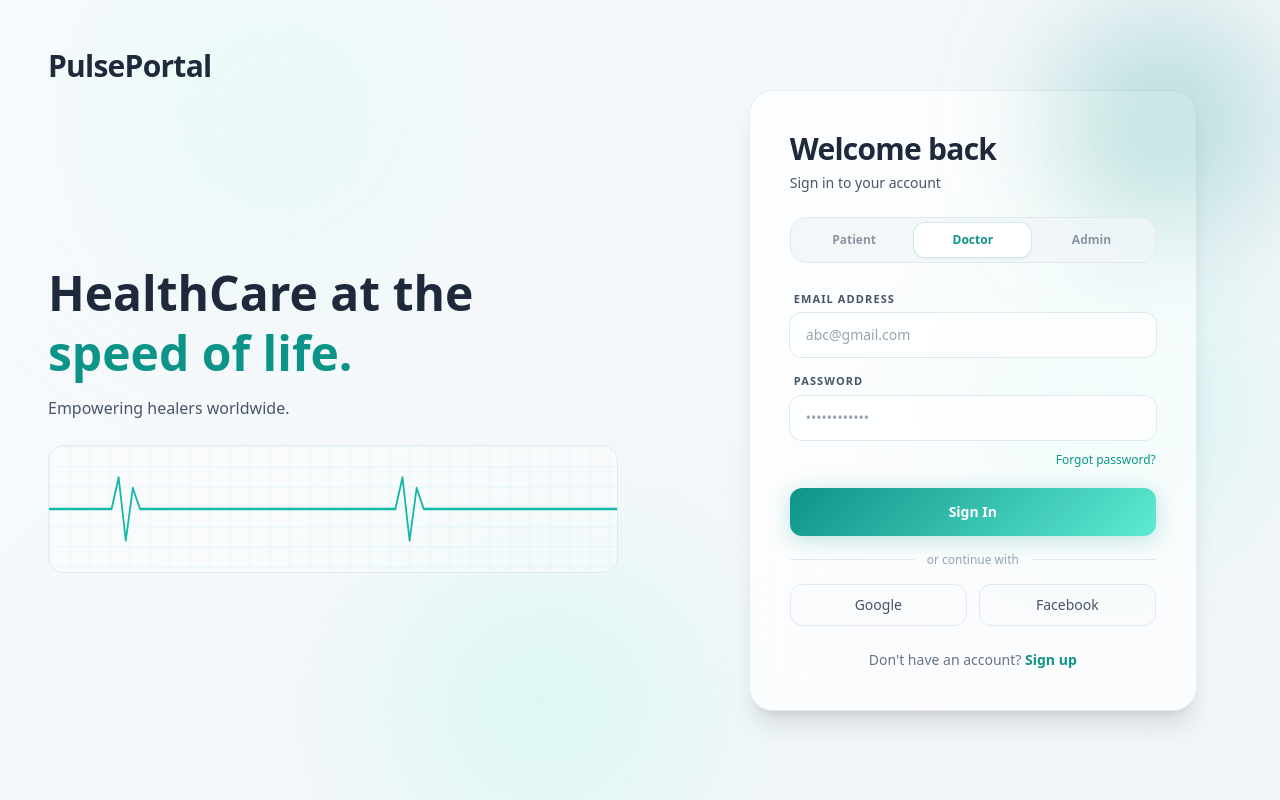
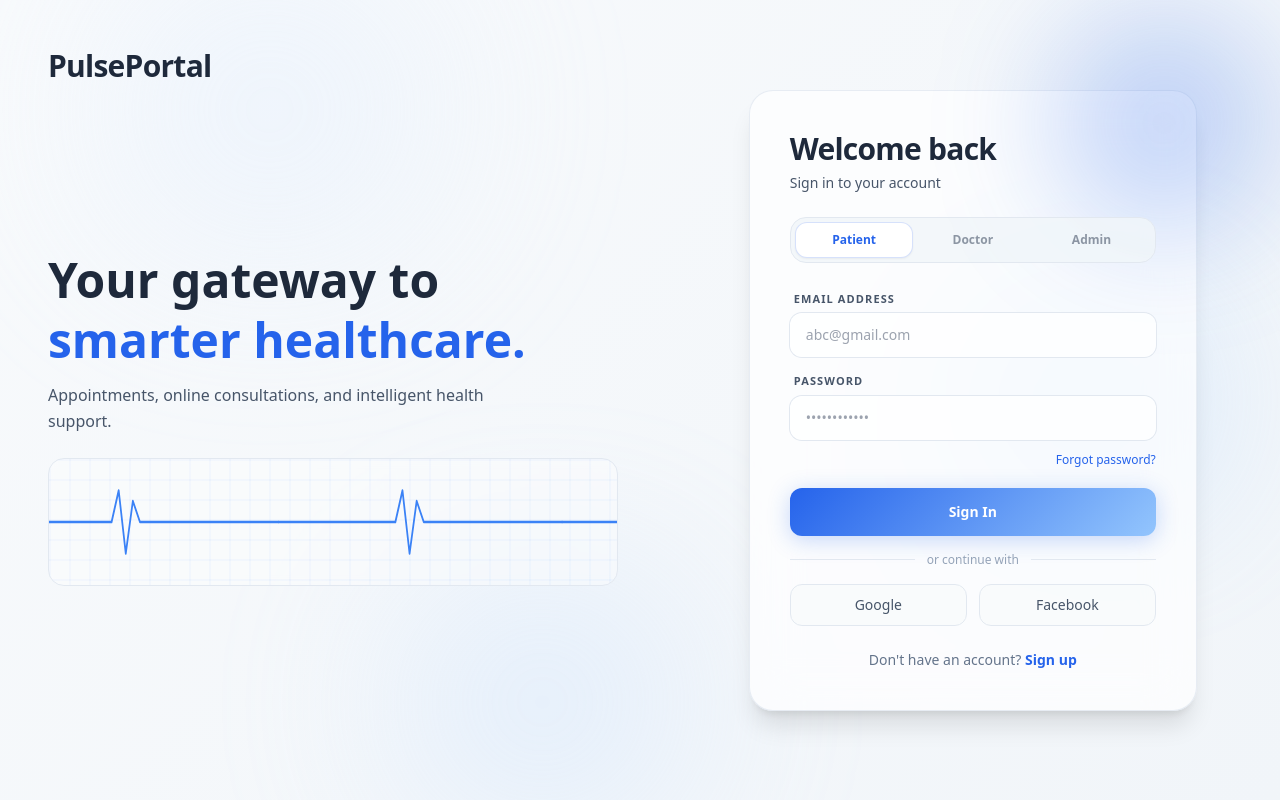
Before and after one commit to ArKooSaHaa/PulsePortal, a React (Vite) app in the folder client/: page /auth in a window 1280 px wide. Built offline with nearby package versions, Linux system fonts and the light colour scheme.

Commit message:
Update ui and submit button.

```diff
--- a/client/src/components/AuthForm.jsx
+++ b/client/src/components/AuthForm.jsx
@@ -8,6 +8,7 @@
 import { useState } from "react";
 import { motion, AnimatePresence } from "framer-motion";
 import { ROLES } from "../config/roles";
+import { useNavigate } from "react-router-dom";
 
 // Handling different role tabs
 function RoleTabs({ activeRole, onRoleChange, mode }) {
@@ -106,6 +107,7 @@ function InputField({ label, placeholder, type = "text", accent, accentGlow }) {
 
 export default function AuthForm({ activeRole, onRoleChange }) {
     const [internalRole, setInternalRole] = useState("patient");
+    const navigate = useNavigate();
 
     const role = activeRole || internalRole;
 
@@ -195,7 +197,13 @@ export default function AuthForm({ activeRole, onRoleChange }) {
                     transition={{ duration: 0.3, ease: [0.22, 1, 0.36, 1] }}
                     className="relative z-10 flex flex-col gap-4"
                 >
-                    <form className="flex flex-col gap-4" >
+                    <form
+                        className="flex flex-col gap-4"
+                        onSubmit={(e) => {
+                            e.preventDefault();
+                            navigate(`/${role}`);
+                        }}
+                    >
                         {mode === "signup" && (
                             <InputField
                                 label="Full Name"
@@ -235,6 +243,7 @@ export default function AuthForm({ activeRole, onRoleChange }) {
                         )}
 
                         <motion.button
+                            type="submit"
                             whileHover={{
                                 scale: 1.02,
                                 boxShadow: `0 12px 44px ${cfg.accentGlow}`,
--- a/client/src/components/Navbar.jsx
+++ b/client/src/components/Navbar.jsx
@@ -86,7 +86,7 @@ export default function Navbar() {
     return (
         <header className="sticky top-0 z-50 w-full">
             <nav className="mx-auto px-4 sm:px-6 lg:px-8">
-                <div className="flex py-4 items-center justify-between rounded-2xl border-b border-white/20 bg-white/80 px-8 shadow-lg backdrop-blur-md transition-all mt-4">
+                <div className="flex py-2.5 items-center justify-between rounded-2xl border-b border-white/20 bg-white/80 px-8 shadow-lg backdrop-blur-md transition-all mt-4">
                     {/* Logo Section */}
                     <div className="flex items-center gap-2">
                         <Link to="/" className="flex items-center gap-2">
--- a/client/src/config/roles.js
+++ b/client/src/config/roles.js
@@ -12,8 +12,6 @@ export const ROLES = {
         meshB: "#BFDBFE",
         meshC: "#93C5FD",
         pulseColor: "#3B82F6",
-
-        tagline: "Your health, our priority.",
     },
 
     // ── DOCTOR ───────────────────────────────────────────────
@@ -30,8 +28,6 @@ export const ROLES = {
         meshC: "#5EEAD4",
 
         pulseColor: "#14B8A6",
-
-        tagline: "Empowering healers worldwide.",
     },
 
     // ── ADMIN ─────────────────────────────────────────────────
@@ -48,7 +44,5 @@ export const ROLES = {
         meshC: "#A5B4FC",
 
         pulseColor: "#818CF8",
-
-        tagline: "Full control at your fingertips.",
     },
 };
--- a/client/src/pages/AuthPage.jsx
+++ b/client/src/pages/AuthPage.jsx
@@ -130,7 +130,7 @@ function HeartbeatPulse({ color }) {
 }
 function LeftPanel({ role, cfg }) {
     return (
-        <div className="hidden lg:flex flex-col justify-between p-12 flex-[0_0_52%] relative z-10">
+        <div className="hidden md:flex flex-col justify-between p-12 flex-[0_0_52%] relative z-10">
             <motion.div
                 initial={{ opacity: 0, x: -20 }}
                 animate={{ opacity: 1, x: 0 }}
@@ -152,14 +152,14 @@ function LeftPanel({ role, cfg }) {
                         transition={{ duration: 0.5 }}
                     >
                         <h2 className="font-display font-extrabold text-5xl text-slate-800 leading-tight mb-3">
-                            HealthCare at the
+                            Your gateway to
                             <br />
                             <span style={{ color: cfg.accent }}>
-                                speed of life.
+                                smarter healthcare.
                             </span>
                         </h2>
                         <p className="text-slate-600 text-base leading-relaxed max-w-md">
-                            {cfg.tagline}
+                            Appointments, online consultations, and intelligent health support.
                         </p>
                     </motion.div>
                 </AnimatePresence>
@@ -182,7 +182,7 @@ function LeftPanel({ role, cfg }) {
 }
 
 export default function AuthPage() {
-    const [role, setRole] = useState("doctor");
+    const [role, setRole] = useState("patient");
     const cfg = ROLES[role];
 
     return (
```
